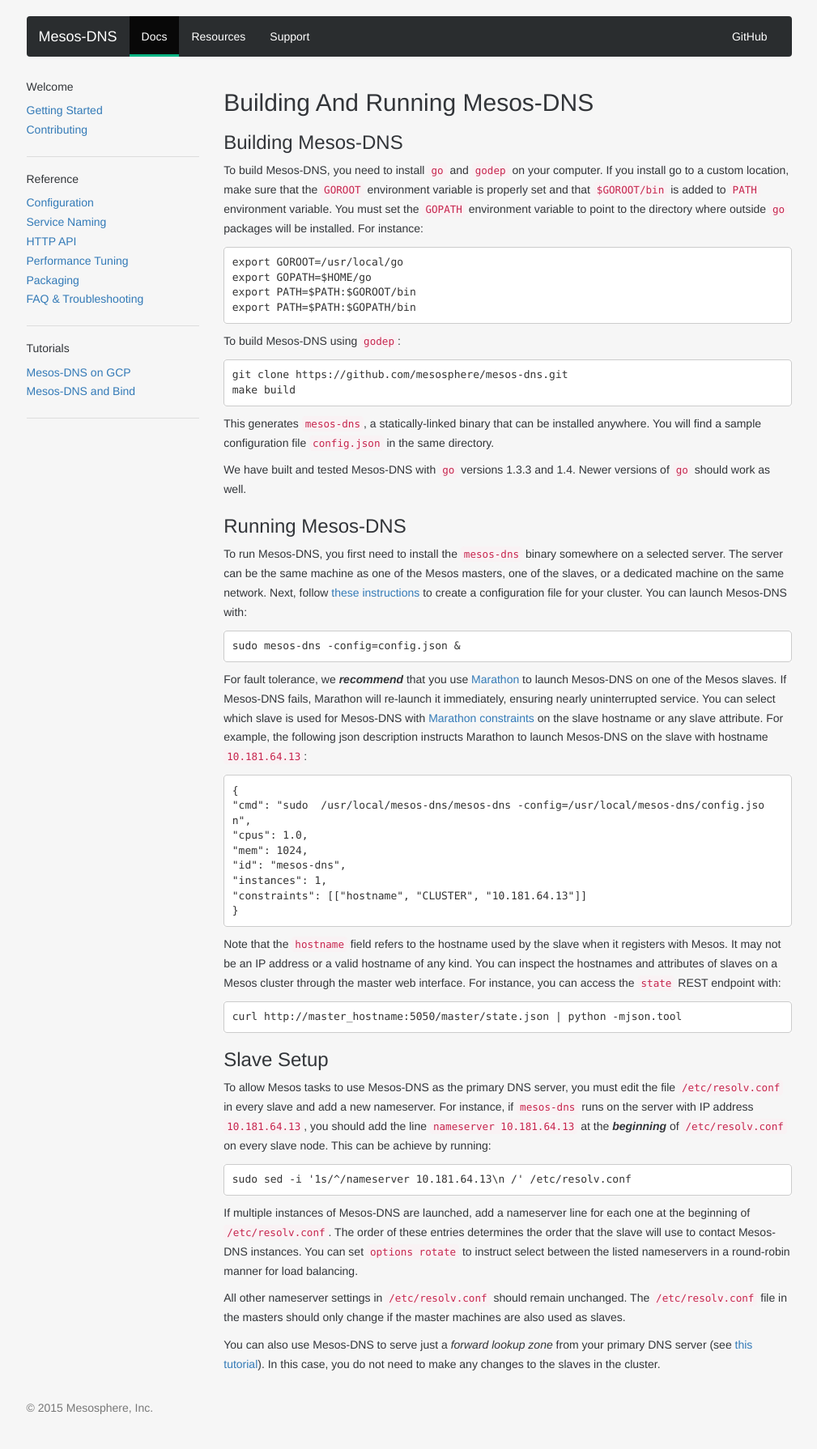
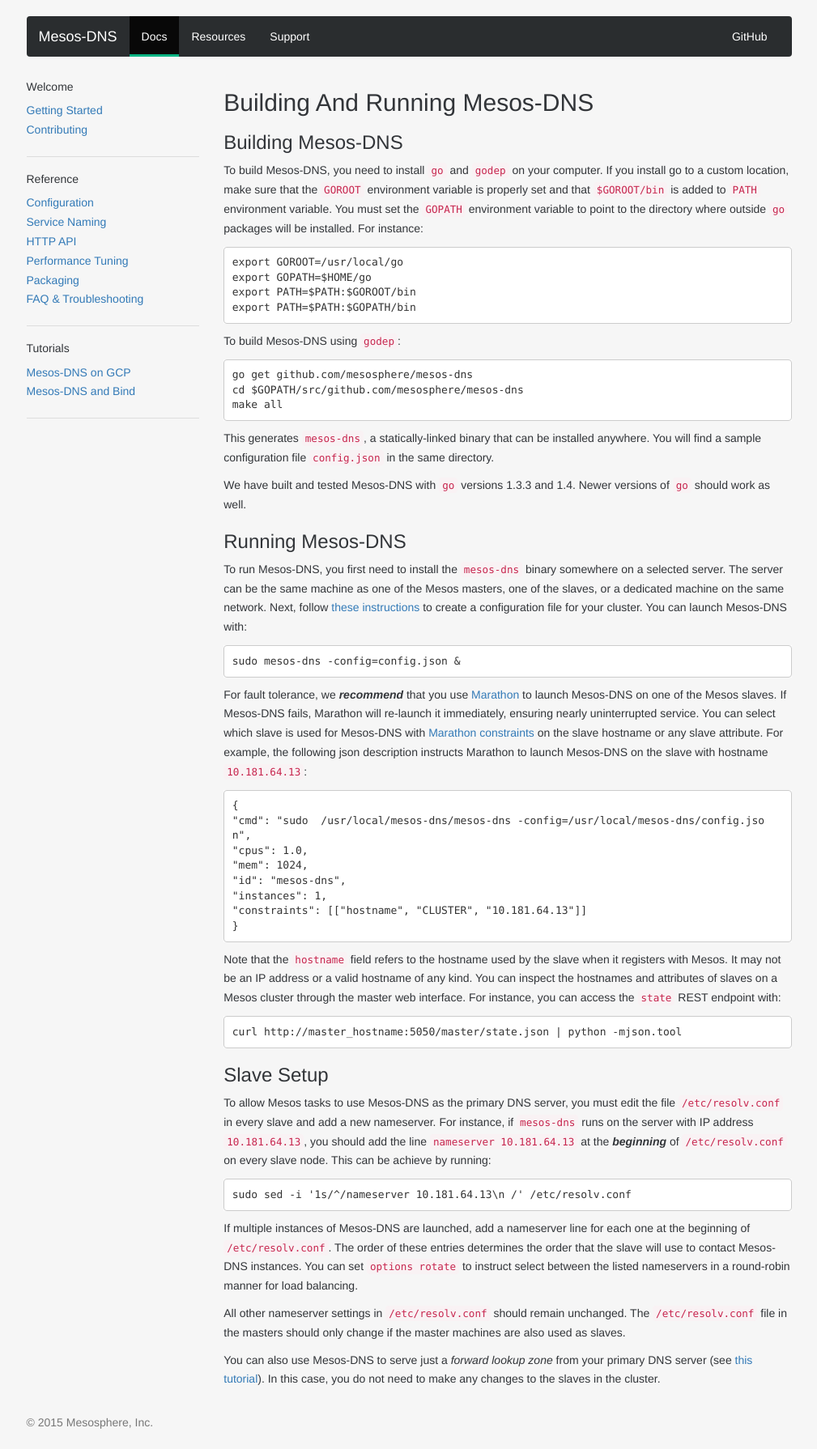
Before and after one commit to mesosphere/mesos-dns, a Jekyll site: the page built from docs/docs/index.md, in a window 1280 px wide. Shown: the whole page at 81% size, without its empty margins (135-1144 px from the left). Built offline with Jekyll 4.4.1, drawn with Linux system fonts in a browser that asks for light colours; nearby versions of some CDN libraries; some web fonts are replaced; Markdown is read by kramdown in place of the engine named in the settings.

Commit message:
Update index.md

````diff
--- a/docs/docs/index.md
+++ b/docs/docs/index.md
@@ -18,8 +18,9 @@ export PATH=$PATH:$GOPATH/bin
 To build Mesos-DNS using `godep`:
 
 ```
-git clone https://github.com/mesosphere/mesos-dns.git
-make build
+go get github.com/mesosphere/mesos-dns
+cd $GOPATH/src/github.com/mesosphere/mesos-dns
+make all
 ```
 
 This generates `mesos-dns`, a statically-linked binary that can be installed anywhere. You will find a sample configuration file `config.json` in the same directory.
````
